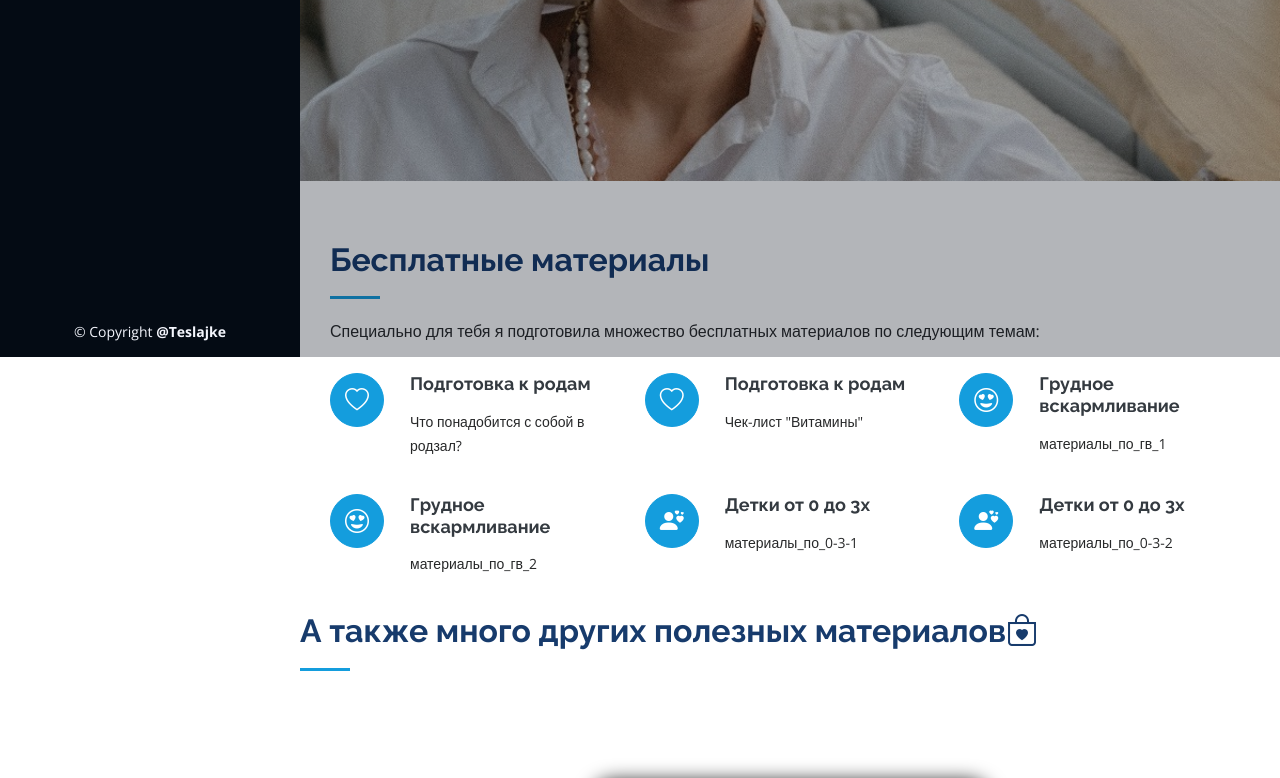
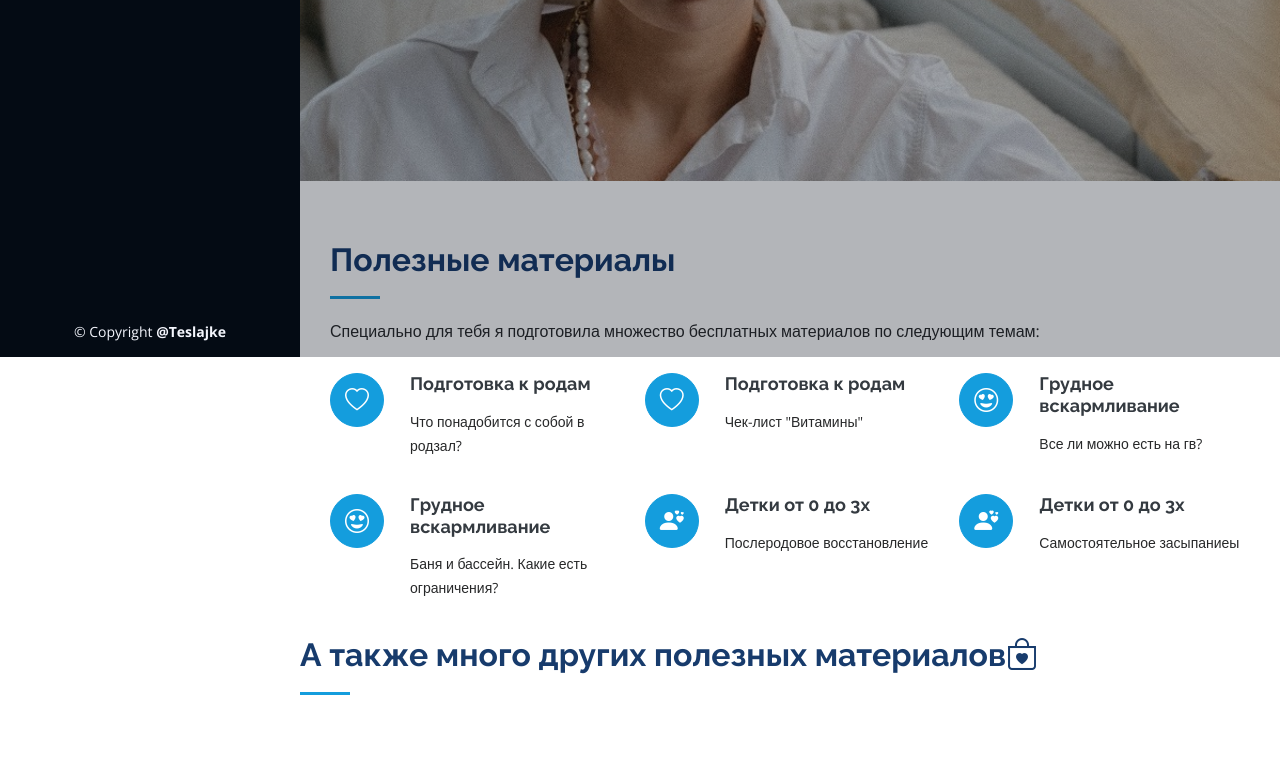
Before and after one commit to Teslajke/Kseniya-Bot-Landing, a plain HTML site: page index.html in a window 1280 px wide. Shown: the part 443-1221 px from the top of the page. Drawn offline with nearby package versions, Linux system fonts and the light colour scheme.

Commit message:
add text

```diff
--- a/index.html
+++ b/index.html
@@ -752,7 +752,7 @@
       <section id="services" class="services">
         <div class="container">
           <div class="section-title">
-            <h2>Бесплатные материалы</h2>
+            <h2>Полезные материалы</h2>
             <p>
               Специально для тебя я подготовила множество бесплатных материалов
               по следующим темам:
@@ -781,7 +781,7 @@
             >
               <div class="icon"><i class="bi bi-emoji-heart-eyes"></i></div>
               <h4 class="title"><a href="">Грудное вскармливание</a></h4>
-              <p class="description">материалы_по_гв_1</p>
+              <p class="description">Все ли можно есть на гв?</p>
             </div>
             <div
               class="col-lg-4 col-md-6 icon-box"
@@ -790,7 +790,7 @@
             >
               <div class="icon"><i class="bi bi-emoji-heart-eyes"></i></div>
               <h4 class="title"><a href="">Грудное вскармливание</a></h4>
-              <p class="description">материалы_по_гв_2</p>
+              <p class="description">Баня и бассейн. Какие есть ограничения?</p>
             </div>
             <div
               class="col-lg-4 col-md-6 icon-box"
@@ -799,7 +799,7 @@
             >
               <div class="icon"><i class="bi bi-person-hearts"></i></div>
               <h4 class="title"><a href="">Детки от 0 до 3х</a></h4>
-              <p class="description">материалы_по_0-3-1</p>
+              <p class="description">Послеродовое восстановление</p>
             </div>
             <div
               class="col-lg-4 col-md-6 icon-box"
@@ -808,7 +808,7 @@
             >
               <div class="icon"><i class="bi bi-person-hearts"></i></div>
               <h4 class="title"><a href="">Детки от 0 до 3х</a></h4>
-              <p class="description">материалы_по_0-3-2</p>
+              <p class="description">Самостоятельное засыпаниеы</p>
             </div>
           </div>
         </div>
```
